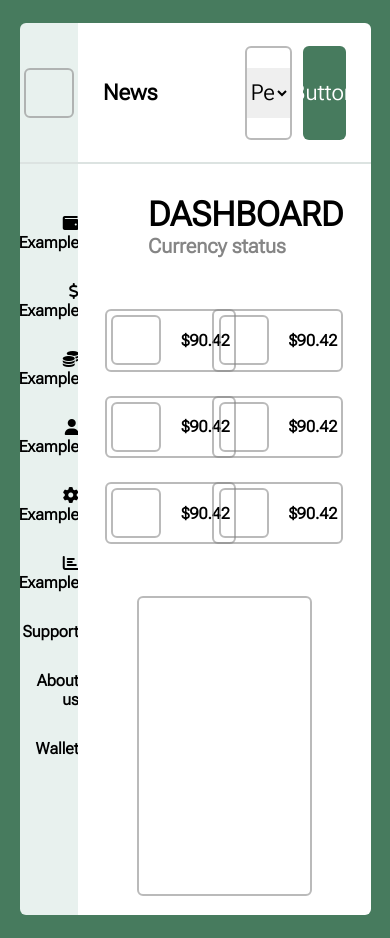
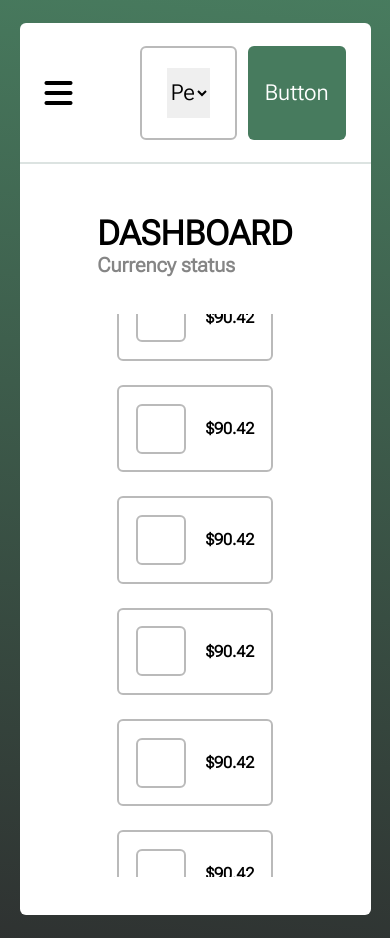
Before and after one commit to No-Country/C9-06t-django, a Python web app: template templates/dashboard.html in a window 390 px wide. Run offline with Jinja, Linux system fonts and the light colour scheme; the template is opened without the code that fills it, so the values that code supplies are empty; some libraries are stand-ins or nearby versions.

Commit message:
Created hamburger-menu for responsive

```diff
--- a/templates/assets/css/dashboard.css
+++ b/templates/assets/css/dashboard.css
@@ -18,7 +18,12 @@
     display:flex;
     justify-content: center;
     align-items: center;
-    background-color:var(--main-color);
+    background: linear-gradient(
+            -174deg,
+            var(--main-color) 0%,
+            #181c1be6
+          );
+
     height: 100vh;
 }
 
@@ -27,6 +32,7 @@
     place-content: center;
     grid-template-columns: 15vw 75vw;
     grid-template-rows: 15vh 80vh;
+
 }
 
 .user {
@@ -291,10 +297,34 @@
     border-radius: 6px;
 }
 
-.aside-list-item:nth-child(7),.aside-list-item:nth-child(8),.aside-list-item:nth-child(9),.aside-list-item:nth-child(10){
+.aside-list-item:nth-child(7),
+.aside-list-item:nth-child(8),
+.aside-list-item:nth-child(9),
+.aside-list-item:nth-child(10){
     display:none;
 }
 
+.responsive-menu {
+    display:none;
+}
+
+.blackBackground {
+    position:absolute;
+    z-index: 998;
+    width: 90vw;
+    height: 95vh;
+    background-color: #0008;
+    border-radius: 6px;
+    left: 5vw;
+    bottom: 2.5vh;
+    transition: all 0.3s ease;
+    visibility: hidden;
+    opacity: 0;
+}
+
+.visible {
+    visibility: visible;
+}
 
 @media screen and (max-width:1000px) {
     .img-currency,.division-line {
@@ -330,18 +360,66 @@
     .nav-list-element:nth-child(3){
         display:none;
     }
-}
 
-@media screen and (max-width:400px){
+    .hamburger-menu {
+        display:flex;
+        font-size: 32px;
+    }
+
+    .responsive-menu {
+        display:block;
+    }
+
+    .user {
+        position:absolute;
+        transform: translate(0,0vh);
+        z-index: 999;
+        height: 15vh;
+        width:40vw;
+        border-radius: 6px 0 0 0;
+        visibility: hidden;
+        transition: all 0.3s ease;
+        opacity: 0;
+    }
+
+    .aside-nav{
+        position:absolute;
+        transform: translate(0,15vh);
+        height: 80vh;
+        width:40vw;
+        z-index: 999;
+        border-radius: 0 0 0 6px;
+        visibility: hidden;
+        opacity: 0;
+        transition: all 0.3s ease;
+    }
+    .dashboard {
+        display:grid;
+        place-content: center;
+        grid-template-columns: 90vw;
+        grid-template-rows: 15vh 80vh;
+    }
+    .navigation {
+        border-radius: 6px 6px 0 0;
+    }
+
+    .nav-currency-select {
+        width: 25vw;
+    }
+
+    .nav-button{
+        width: 25vw;
+    }
+
+    .main-content {
+        border-radius: 0 0 6px 6px;
+    }
     .aside-list-item:nth-child(8){
         display:block;
     }
     .nav-list-element:nth-child(2){
         display:none;
     }
-}
-
-@media screen and (max-width:250px){
     .aside-list-item:nth-child(7){
         display:block;
     }
@@ -349,3 +427,20 @@
         display:none;
     }
 }
+
+@media screen and (max-width:450px){
+    .cards {
+        grid-template-columns:100%;
+        grid-template-rows:repeat(auto-fill, max-content);
+        overflow-y:scroll;
+        height: 60vh;
+    }
+    .dashboard-chart {
+        display:none;
+    }
+
+    .main-title {
+        padding-left:0;
+        align-self: center;
+    }
+}
--- /dev/null
+++ b/templates/assets/js/functions.js
@@ -0,0 +1,5 @@
+import mobile from "./menu-mobile.js";
+
+document.addEventListener("DOMContentLoaded", (e)=>{
+    mobile();
+});
--- /dev/null
+++ b/templates/assets/js/menu-mobile.js
@@ -0,0 +1,25 @@
+export default function mobile(){
+    const d=document,
+        $background=d.querySelector(".blackBackground"),
+        $menuHead=d.querySelector(".user"),
+        $menuBody=d.querySelector(".aside-nav");
+
+    d.addEventListener("touchstart", (e)=>{
+        if(e.target.matches(".hamburger-menu") || e.target.matches(".user") || e.target.matches(".aside-nav")){
+            $menuHead.style.visibility="visible";
+            $menuBody.style.visibility="visible";
+            $menuHead.style.opacity=1;
+            $menuBody.style.opacity=1;
+            $background.style.opacity=1;
+            $background.classList.add("visible");
+        } else {
+            $menuHead.style.visibility="hidden";
+            $menuBody.style.visibility="hidden";
+            $menuHead.style.opacity=0;
+            $menuBody.style.opacity=0;
+            $background.style.opacity=0;
+            $background.classList.remove("visible");
+        }
+    });
+
+}
--- a/templates/dashboard.html
+++ b/templates/dashboard.html
@@ -22,6 +22,10 @@
             </p>
         </nav>
         <nav class="navigation">
+            <div class="responsive-menu">
+                <i class="fas fa-bars hamburger-menu"></i>
+                <div class="blackBackground"></div>
+            </div>
             <ul class="nav-list">
                 <li class="nav-list-element">
                     <a href="#" class="nav-list-button">
@@ -238,5 +242,6 @@
             </div>
         </article>
     </section>
+    <script src="./assets/js/functions.js" type="module"></script>
 </body>
 </html>
```
